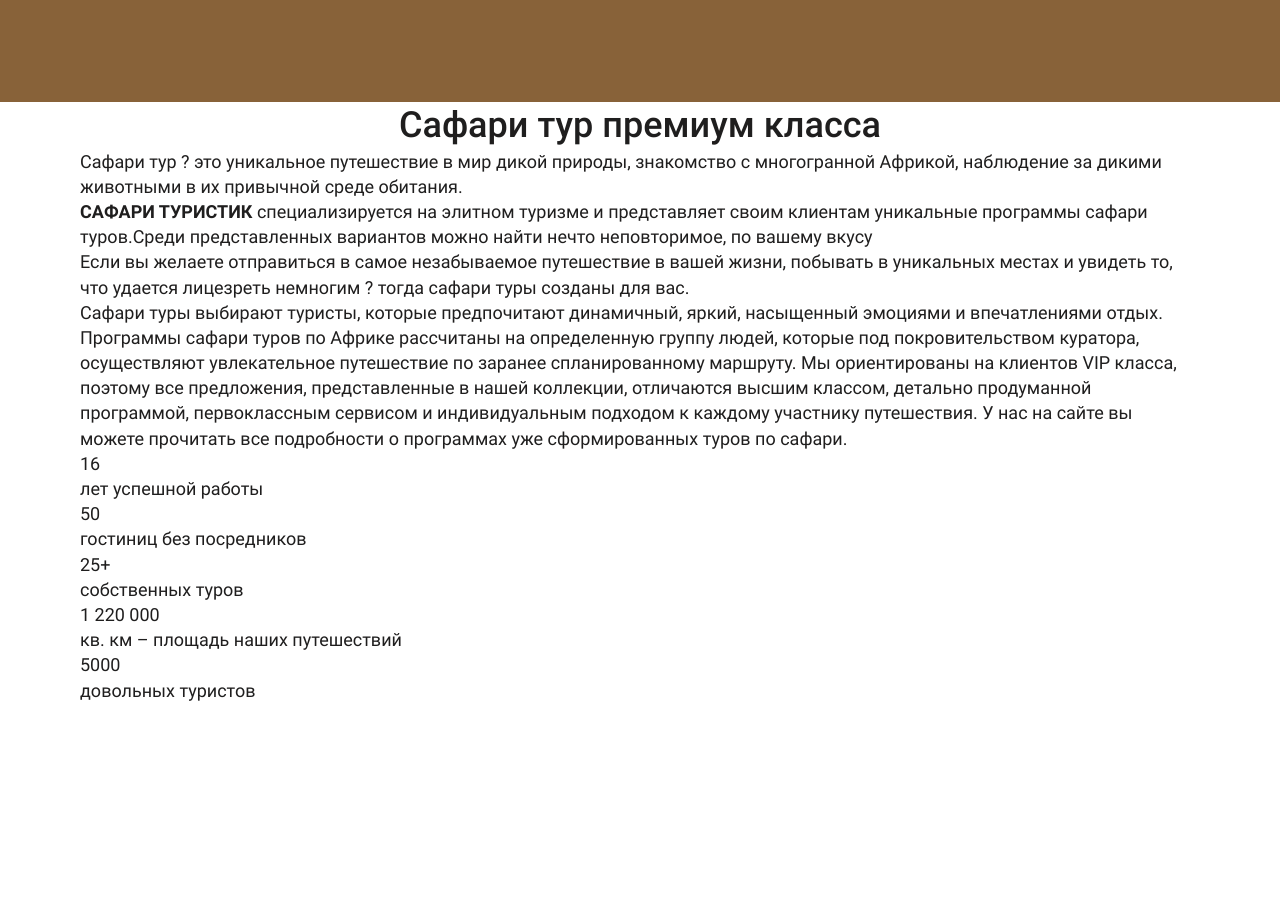
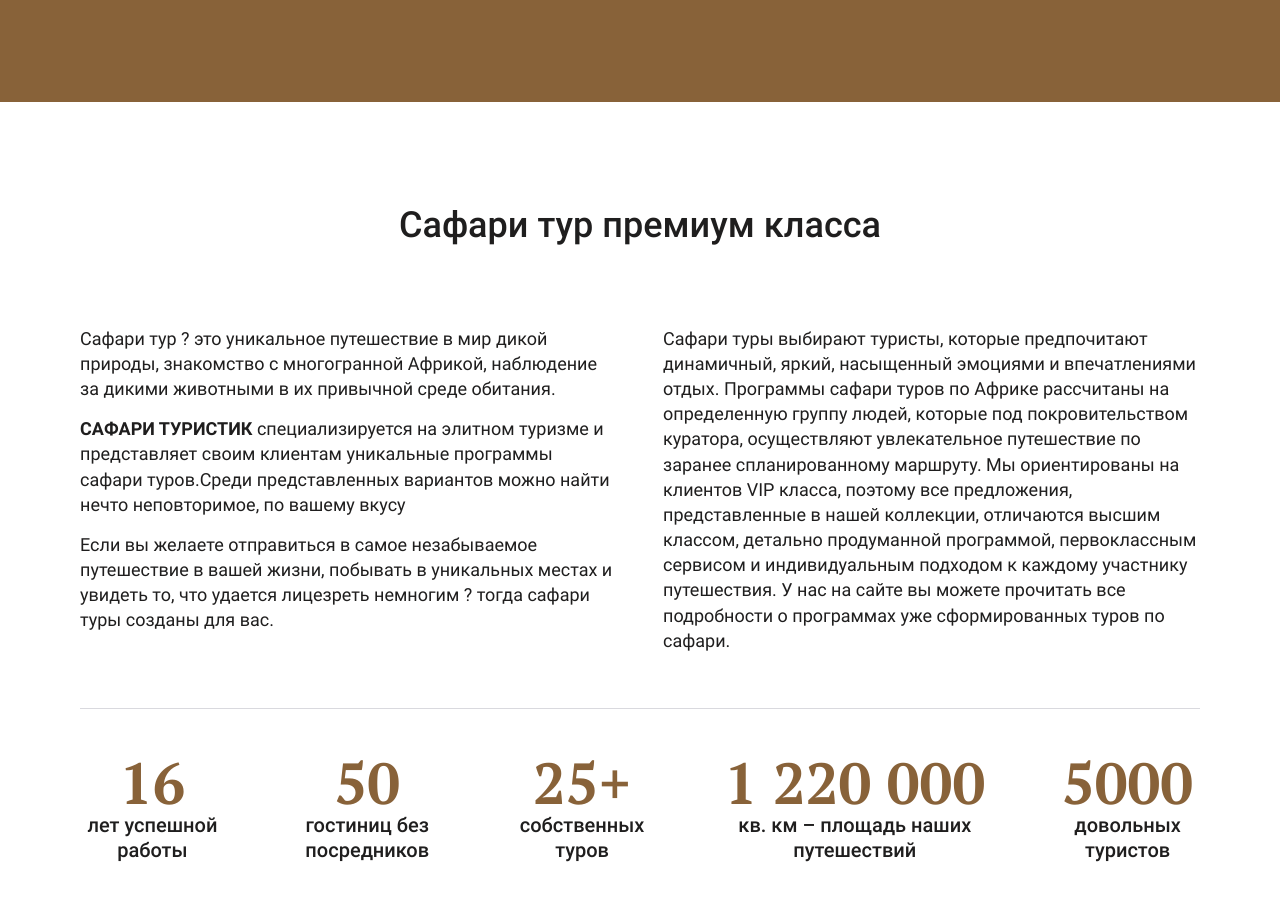
Before and after one commit to rook16rus/Safari, a website built with webpack: page src/index.html in a window 1280 px wide. Shown: the part 5553-6453 px from the top of the page. Before the commit the page ends 6256 px from the top, so only its background shows below. Built offline with nearby package versions, Linux system fonts and the light colour scheme; files whose address does not match are found by name.

Commit message:
Стилизовал блок с описанием тура

```diff
--- a/src/index.html
+++ b/src/index.html
@@ -320,7 +320,7 @@
                 </p>
                 <p class="tour__text">
                     Сафари туры выбирают туристы, которые предпочитают динамичный, яркий, насыщенный эмоциями и
-                    впечатлениями отдых.<br>
+                    впечатлениями отдых.
                     Программы сафари туров по Африке рассчитаны на определенную группу людей, которые под
                     покровительством куратора, осуществляют увлекательное путешествие по заранее спланированному
                     маршруту. Мы ориентированы на клиентов VIP класса, поэтому все предложения, представленные в нашей
@@ -343,7 +343,7 @@
                     <p class="tour__info-text">собственных туров</p>
                 </li>
                 <li class="tour__info-item">
-                    1 220 000
+                    1&#160;220&#160;000
                     <p class="tour__info-text">кв. км – площадь наших путешествий</p>
                 </li>
                 <li class="tour__info-item">
--- a/src/sass/style.scss
+++ b/src/sass/style.scss
@@ -363,3 +363,50 @@
     right: 60px;
   }
 }
+
+.tour {
+  padding: 100px 0;
+}
+
+.tour__title {
+  margin-bottom: 77px;
+}
+
+.tour__box {
+  column-count: 2;
+  column-gap: 46px;
+  border-bottom: 1px solid #D9D9DE;
+  padding-bottom: 50px;
+  margin-bottom: 44px;
+}
+
+.tour__text {
+  margin-bottom: 15px;
+
+  b {
+    font-weight: 700;
+  }
+}
+
+.tour__info {
+  display: grid;
+  grid-template-columns: repeat(5, 1fr);
+  grid-gap: 70px;
+}
+
+.tour__info-item {
+  font-family: 'Pt Serif', 'Georgia', serif;
+  font-weight: 700;
+  font-size: 58px;
+  line-height: 60px;
+  color: $brown;
+  text-align: center;
+}
+
+.tour__info-text {
+  font-family: 'Roboto', 'Arial', sans-serif;
+  font-size: 20px;
+  line-height: 25px;
+  font-weight: 500;
+  color: $accent;
+}
```
